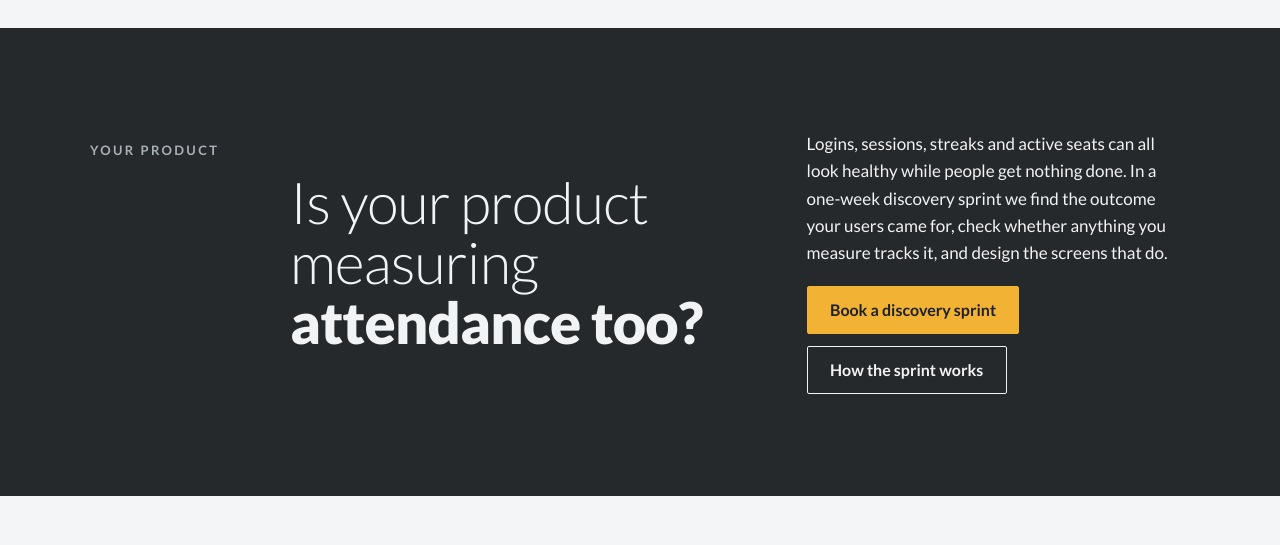
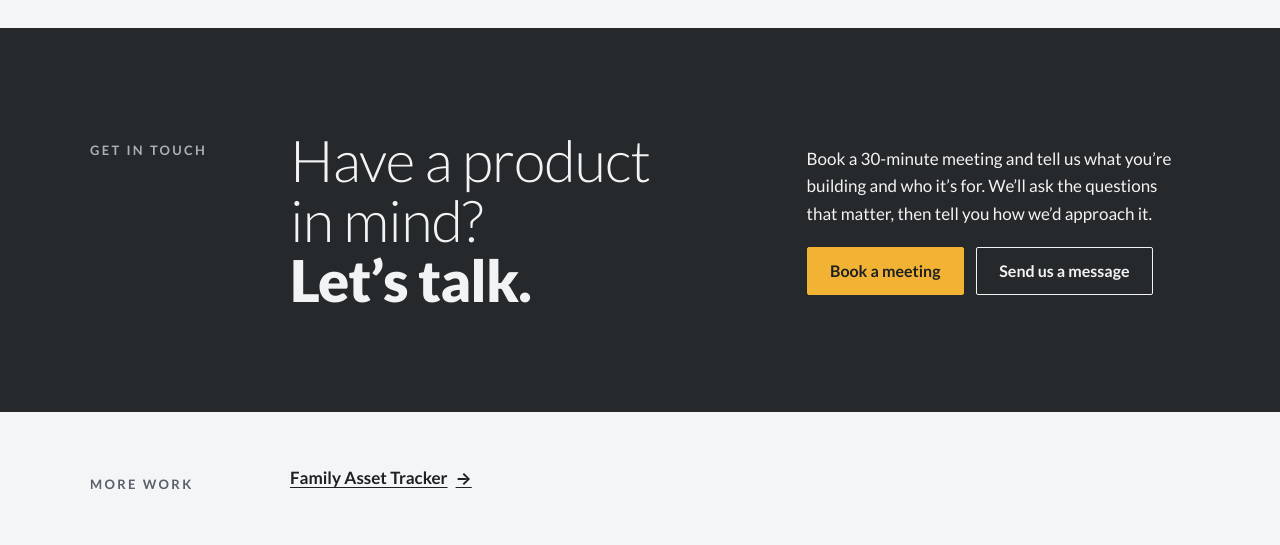
Before and after one commit to kryptechlabs/kryptechlabs.github.io, a plain HTML site: page case-study-linguistic.html in a window 1280 px wide. Shown: the part 8100-8645 px from the top of the page. Drawn offline with Linux system fonts and the light colour scheme.

Commit message:
Linguistic case study: general closing call to action
Heading 'Have a product in mind? Let's talk.', primary button renamed to
'Book a meeting' (Cal.com), secondary button now 'Send us a message'
(contact page). The old secondary button linked to
services.html#discovery-sprint, a section that doesn't exist.

Co-Authored-By: Claude Opus 5.5 <noreply@anthropic.com>
Claude-Session: https://claude.ai/code/session_01RKP8jmBuSBFAiZEBpsL2s1

```diff
--- a/case-study-linguistic.html
+++ b/case-study-linguistic.html
@@ -303,14 +303,14 @@
 <!-- CTA -->
 <section class="band band--ink">
   <div class="wrap sec">
-    <p class="label">Your product</p>
+    <p class="label">Get in touch</p>
     <div class="cta">
-      <h2 class="display display--lg">Is your product measuring <strong>attendance too?</strong></h2>
+      <h2 class="display display--lg">Have a product in mind? <strong>Let&rsquo;s talk.</strong></h2>
       <div class="cta__side">
-        <p>Logins, sessions, streaks and active seats can all look healthy while people get nothing done. In a one-week discovery sprint we find the outcome your users came for, check whether anything you measure tracks it, and design the screens that do.</p>
+        <p>Book a 30-minute meeting and tell us what you&rsquo;re building and who it&rsquo;s for. We&rsquo;ll ask the questions that matter, then tell you how we&rsquo;d approach it.</p>
         <div class="btn-row">
-          <a class="btn btn--primary" href="https://cal.com/kryptech-labs/30min?user=kryptech-labs&amp;overlayCalendar=true" target="_blank" rel="noopener">Book a discovery sprint<span class="vh"> (books a 30-minute call, opens in a new tab)</span></a>
-          <a class="btn" href="services.html#discovery-sprint">How the sprint works</a>
+          <a class="btn btn--primary" href="https://cal.com/kryptech-labs/30min?user=kryptech-labs&amp;overlayCalendar=true" target="_blank" rel="noopener">Book a meeting<span class="vh"> (opens the booking page in a new tab)</span></a>
+          <a class="btn" href="contact.html">Send us a message</a>
         </div>
       </div>
     </div>
```
